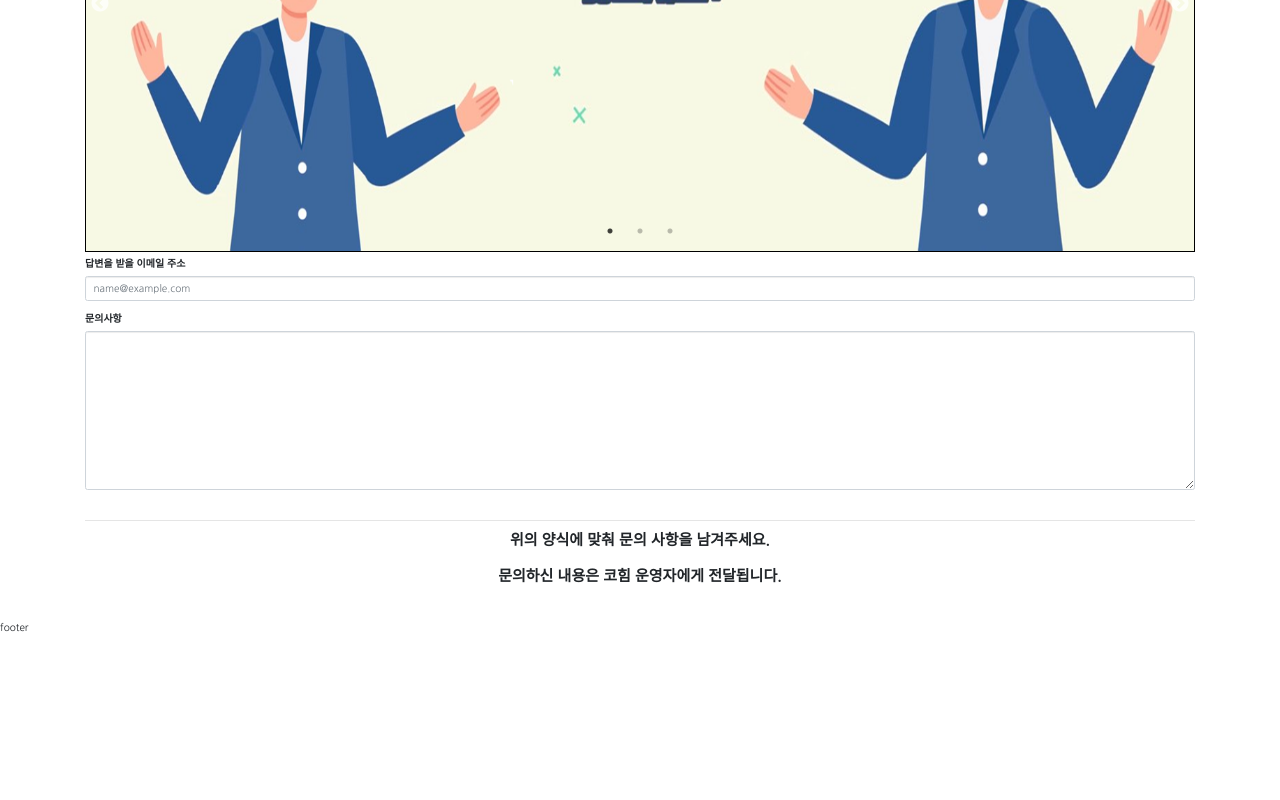
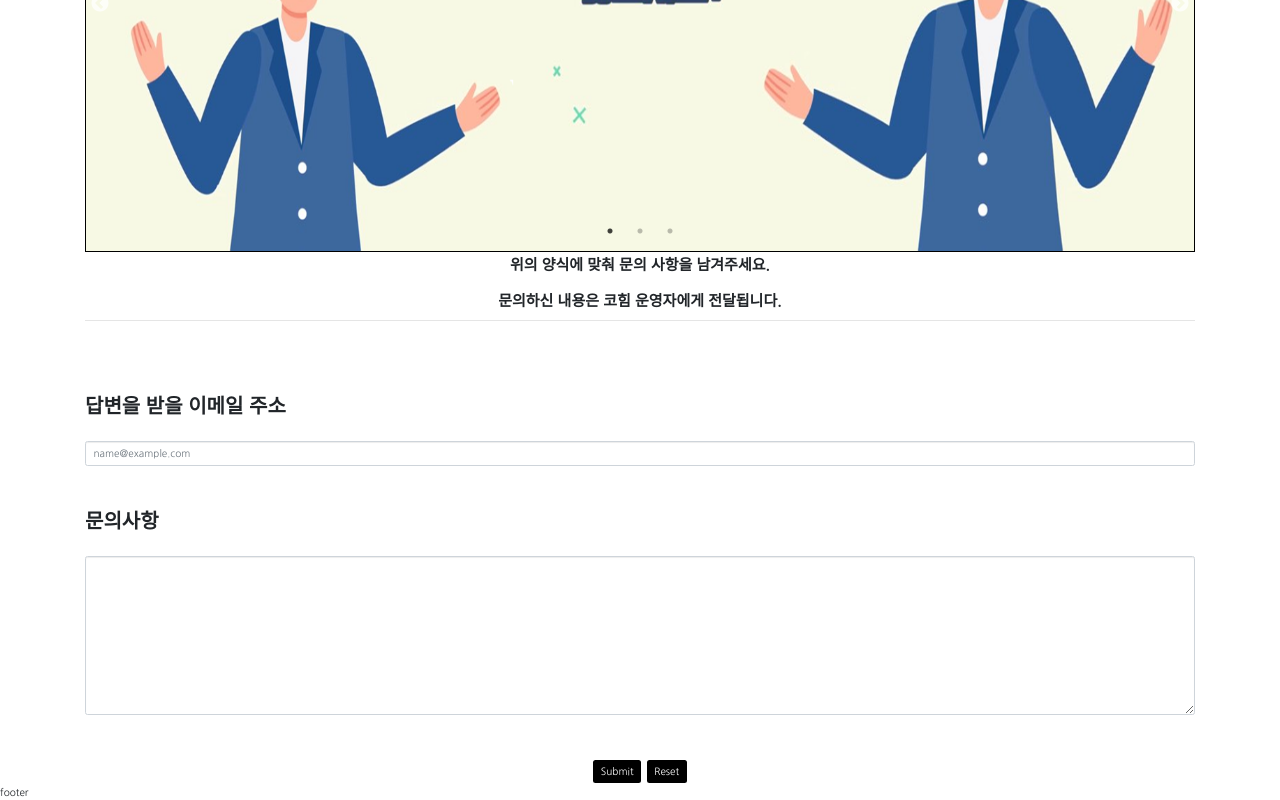
Before and after one commit to cohim/cosohim-hackathon, a React (Create React App) app: page /qnaform in a window 1280 px wide. Shown: the part 310-1110 px from the top of the page. Before the commit the page ends 945 px from the top, so only its background shows below. Built offline with nearby package versions, Linux system fonts and the light colour scheme.

Commit message:
qna complete

```diff
--- a/src/components/QnaformComponent/index.js
+++ b/src/components/QnaformComponent/index.js
@@ -1,25 +1,32 @@
 import React from 'react'
 import Form from 'react-bootstrap/Form'
+import Button from 'react-bootstrap/Button'
 
 const QnaformComponent = () => {
     return (
         <div className="qnaform">
+            <header>
+                <h4>위의 양식에 맞춰 문의 사항을 남겨주세요. <br/><br/>문의하신 내용은 코힘 운영자에게 전달됩니다. </h4><hr/><br/><br/></header>
             <Form>
                 <Form.Group controlId="exampleForm.ControlInput1">
                     <Form.Label>답변을 받을 이메일 주소</Form.Label>
                     <Form.Control type="email" placeholder="name@example.com" />
+                    <br/>
                 </Form.Group>
                 <Form.Group controlId="exampleForm.ControlSelect1">
                 </Form.Group>
                 <Form.Group controlId="exampleForm.ControlTextarea1">
                     <Form.Label>문의사항</Form.Label>
                     <Form.Control as="textarea" rows="10" />
+                    <br/>
                 </Form.Group>
             </Form>
-            <footer>
-            <hr/><h4>위의 양식에 맞춰 문의 사항을 남겨주세요. <br/><br/>문의하신 내용은 코힘 운영자에게 전달됩니다. </h4><br/><br/></footer>
+            <div className="qnaformbtn">
+                <Button as="input" type="submit" value="Submit" />{' '}
+                <Button as="input" type="reset" value="Reset" />
+            </div>
         </div>
-    )
+        )
 }
 
 export default QnaformComponent
--- a/src/components/RecommendComponent/index.js
+++ b/src/components/RecommendComponent/index.js
@@ -11,7 +11,6 @@ const RecommendComponent = () => {
         <td>
           <InputGroup>
           <span>기업규모</span>
-
 
               <DropdownButton as={InputGroup.Append} variant="outline-secondary" title="Dropdown" id="input-group-dropdown-2">
                   <Dropdown.Item href="#">전체</Dropdown.Item>
--- a/src/style/qna.css
+++ b/src/style/qna.css
@@ -27,18 +27,39 @@ button.btn.btn-secondary{
     border-radius: 10px;
     margin-top: -8px;
 }
-
+#root > div > div.container > div:nth-child(2) > div > div > aside > div > button > a{
+    color: white;
+}
 /* .qna_button Link{
     color:white;
 } */
 
-.qnaform section{
-    text-align:center;
+.qnaform {
+    font-weight:bold;
+    font-size:2em;
 }
-.qnaform footer{
-    margin-top:30px;
+.qnaform header{
     text-align:center;
 }
 .qnaform h4{
     font-weight: bold;
 }
+
+#root > div > div.container > div:nth-child(2) > div > div > form > div:nth-child(1) > label{
+    margin-bottom: 20px;
+}
+#root > div > div.container > div:nth-child(2) > div > div > form > div:nth-child(3) > label{
+    margin-bottom: 20px;
+}
+#root > div > div.container > div:nth-child(2) > div > div > div > input:nth-child(1){
+    background-color:black;
+    border:black;
+}
+#root > div > div.container > div:nth-child(2) > div > div > div > input:nth-child(2){
+    background-color:black;
+    border:black;
+}
+
+#root > div > div.container > div:nth-child(2) > div > div > div{
+    text-align: center;
+}
```
